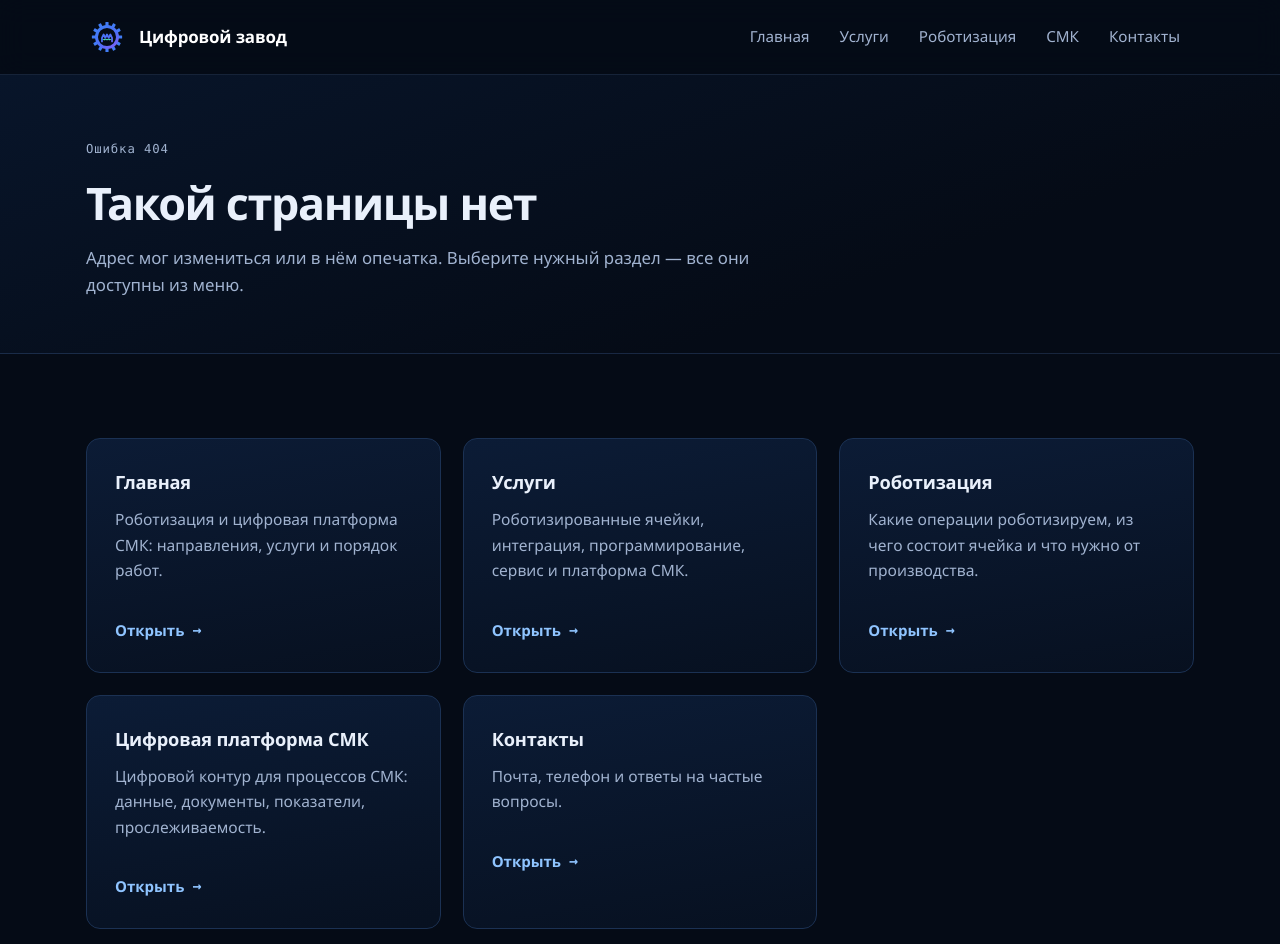
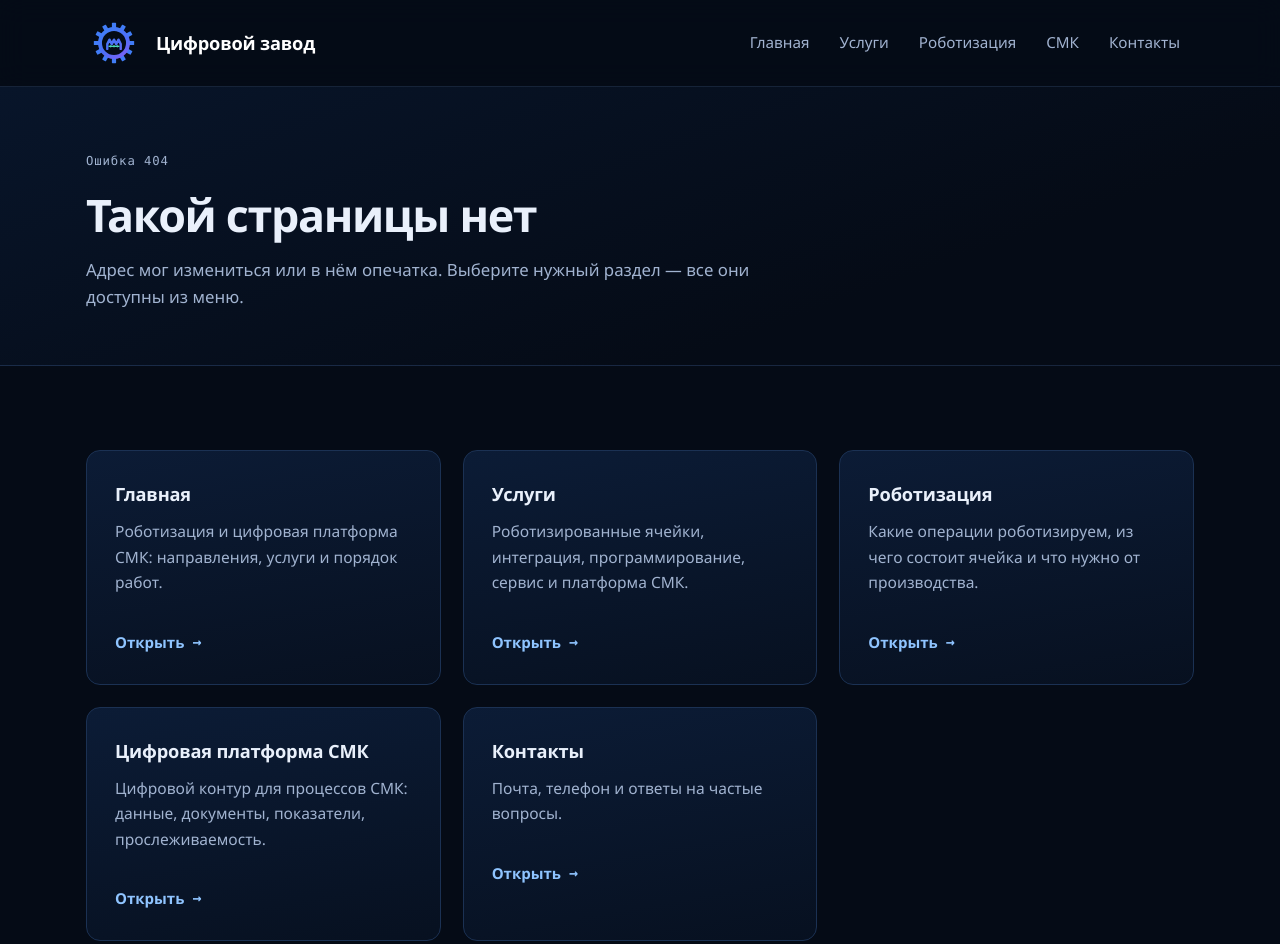
Before and after one commit to palermad/my-site-Digital-Plant, a plain HTML site: page 404.html in a window 1280 px wide. Shown: the top 944 px of the page. Drawn offline with Linux system fonts and the light colour scheme.

Commit message:
Логотип увеличен до 56 px; вариант для светлого фона отменён

```diff
--- a/404.html
+++ b/404.html
@@ -17,7 +17,7 @@
 
 <header class="site-header">
   <div class="wrap header-inner">
-    <a class="brand" href="index.html"><img class="brand-logo" src="assets/logo.svg" width="42" height="42" alt="">Цифровой завод</a>
+    <a class="brand" href="index.html"><img class="brand-logo" src="assets/logo.svg" width="56" height="56" alt="">Цифровой завод</a>
     <button class="nav-toggle" type="button" aria-expanded="false" aria-controls="main-nav">Меню</button>
     <nav class="main-nav" id="main-nav" aria-label="Основная навигация">
       <a href="index.html">Главная</a>
--- a/assets/styles.css
+++ b/assets/styles.css
@@ -72,22 +72,22 @@ a:hover { color: #fff; }
   display: flex;
   align-items: center;
   gap: 26px;
-  min-height: 74px;
+  min-height: 86px;
 }
 
 .brand {
   display: inline-flex;
   align-items: center;
-  gap: 11px;
+  gap: 14px;
   text-decoration: none;
   color: #fff;
   font-weight: 700;
-  font-size: 1.06rem;
+  font-size: 1.14rem;
   letter-spacing: -0.01em;
   white-space: nowrap;
 }
 
-.brand-logo { width: 42px; height: 42px; flex: 0 0 auto; display: block; }
+.brand-logo { width: 56px; height: 56px; flex: 0 0 auto; display: block; }
 
 .brand-mark {
   width: 26px;
@@ -1068,7 +1068,7 @@ td { color: var(--muted); }
 }
 @media (max-width: 560px) {
   .sol-ugt { display: none; }
-  .brand-logo { width: 36px; height: 36px; }
+  .brand-logo { width: 46px; height: 46px; }
 }
 
 /* ---------- motion ---------- */
```
Also changed, not shown: contacts.html (+1 -1 lines), index.html (+1 -1 lines), robotization.html (+1 -1 lines), services.html (+1 -1 lines), smk.html (+1 -1 lines), assets/logo-light-512.png (deleted), assets/logo-light.svg (deleted).
